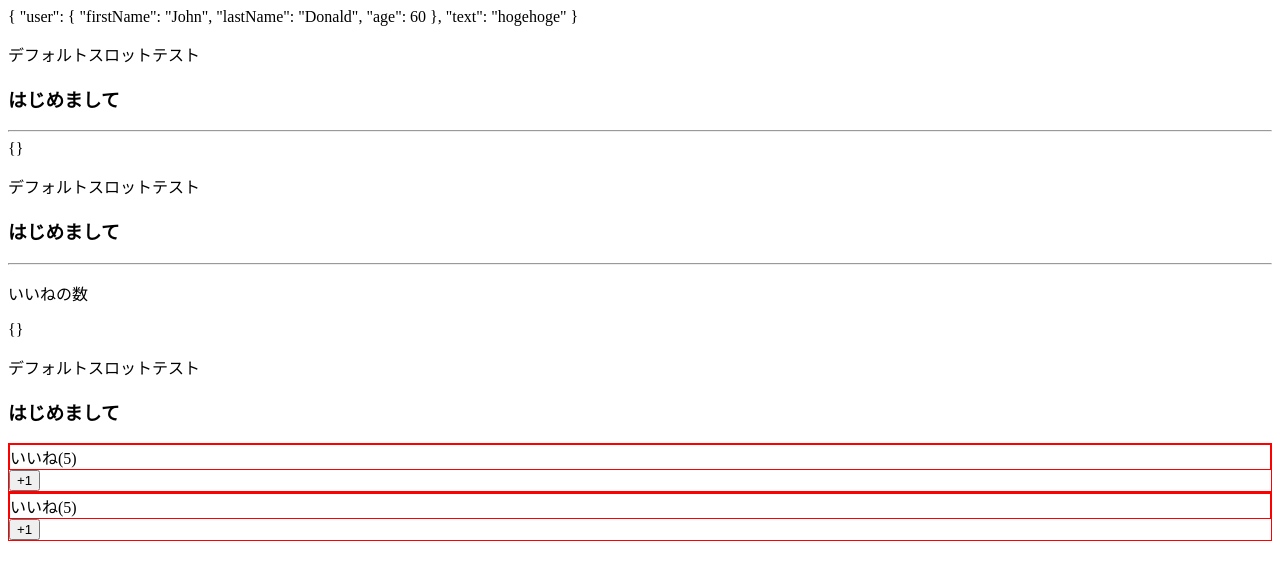
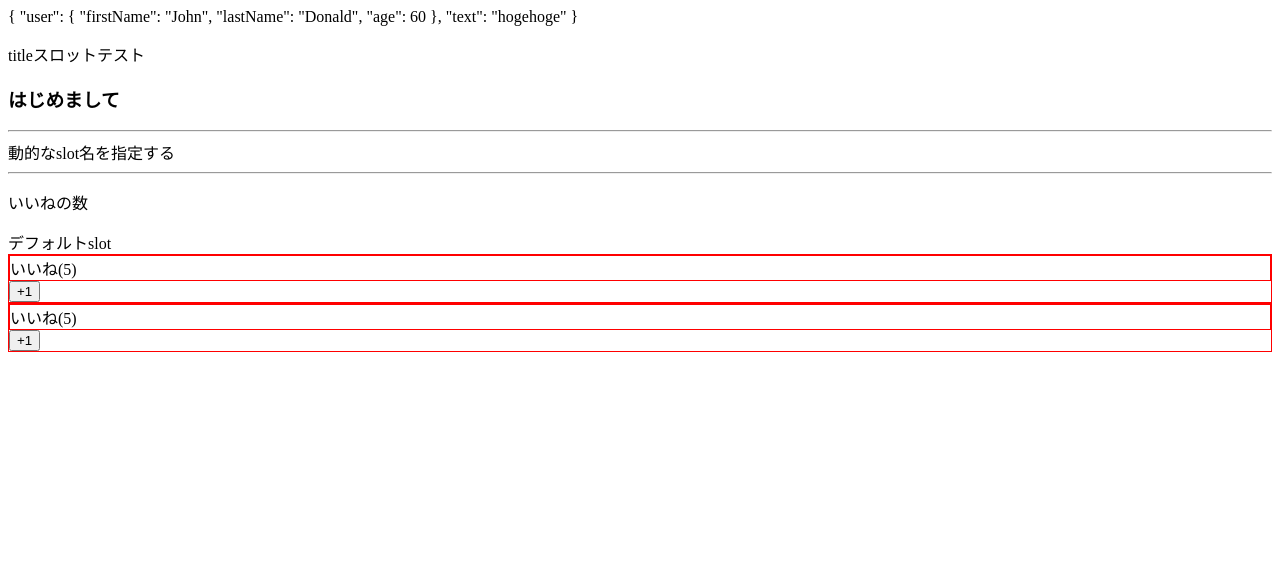
Before and after one commit to 5ma/udemy-vuex, a Vue app: page / in a window 1280 px wide. Shown: the top 580 px of the page. Built offline with nearby package versions, Linux system fonts and the light colour scheme.

Commit message:
✨ 動的なslot名と、名前付slotを#に置き換えてみるテスト

```diff
--- a/src/App.vue
+++ b/src/App.vue
@@ -1,9 +1,15 @@
 <template>
   <div>
-    <LikeHeader v-slot="slotProps">
-      <div>{{ slotProps }}</div>
-      <p>デフォルトスロットテスト</p>
-      <h3>はじめまして</h3>
+    <LikeHeader>
+      <template #[title]="slotProps">
+        <div>{{ slotProps }}</div>
+        <p>titleスロットテスト</p>
+        <h3>はじめまして</h3>
+      </template>
+      <template v-slot:[test]>
+        <div>動的なslot名を指定する</div>
+      </template>
+      <div>デフォルトslot</div>
     </LikeHeader>
     <LikeNumber :total-number="number" @my-click="onMyClick"></LikeNumber>
     <LikeNumber :total-number="number" @my-click="onMyClick"></LikeNumber>
@@ -16,7 +22,9 @@ import LikeHeader from "./components/LikeHeader.vue";
 export default {
   data() {
     return {
-      number: 10
+      number: 10,
+      title: 'title',
+      test: 'test'
     }
   },
   components: {
--- a/src/components/LikeHeader.vue
+++ b/src/components/LikeHeader.vue
@@ -1,8 +1,8 @@
 <template>
   <div>
-    <slot :user="user" text="hogehoge"><h2>デフォルトのタイトル</h2></slot>
+    <slot name="title" :user="user" text="hogehoge"><h2>デフォルトのタイトル</h2></slot>
     <hr>
-    <slot></slot>
+    <slot name="test"></slot>
     <hr>
     <p>いいねの数</p>
     <slot></slot>
```
